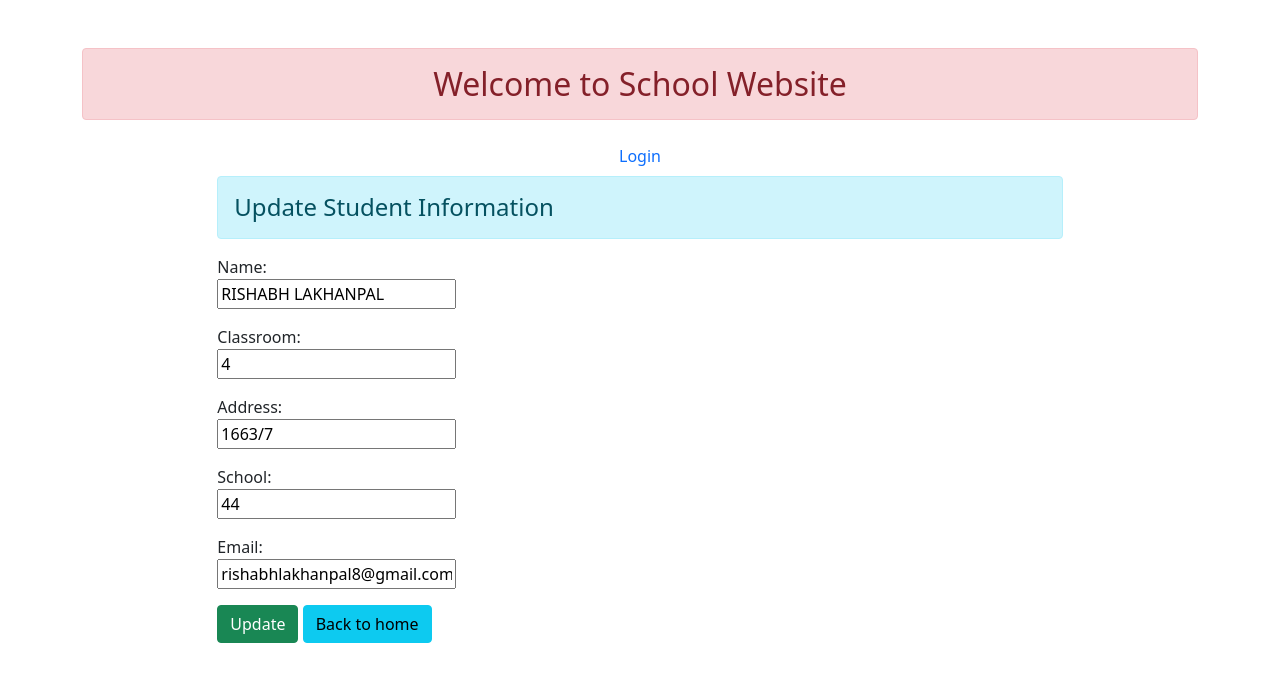
After one commit to Rishabh-lakhanpal/SchoolManagementDjango, a Django app: page /update/30/ in a window 1280 px wide. The commit adds this page. Shown: the top 682 px of the page. Run offline with Django 4.2, Linux system fonts and the light colour scheme; data comes from the database, SQL or seed files in the repository; both versions use the stored data as it was after the commit; some libraries are stand-ins or nearby versions.

Commit message:
Update Student Page

```diff
--- a/school_website/urls.py
+++ b/school_website/urls.py
@@ -26,4 +26,6 @@ urlpatterns = [
     path('exist/',views.existing),
     path('search/',views.search),
     path('delete/<int:id>/', views.delete_data, name="deletedata"),
+    path('update/<int:id>/', views.update_data, name="updatedata")
+
 ]
--- a/users/forms.py
+++ b/users/forms.py
@@ -1,16 +1,20 @@
 from django.contrib.auth.forms import UserCreationForm
 from django import forms
+from users.models import stud
 
 class CustomUserCreationForm(UserCreationForm):
     class Meta(UserCreationForm.Meta):
         fields = UserCreationForm.Meta.fields + ("email",)
 
-class StudForm(forms.Form):
-    Name = forms.CharField(max_length=30)
-    Classroom = forms.CharField(max_length=30)
-    Address = forms.CharField(max_length=30)
-    School = forms.CharField(max_length=30)
-    Email = forms.EmailField(max_length=30)
+class StudForm(forms.ModelForm):
+    class Meta:
+        model=stud
+        fields="__all__"
+    # Name = forms.CharField(max_length=30)
+    # Classroom = forms.CharField(max_length=30)
+    # Address = forms.CharField(max_length=30)
+    # School = forms.CharField(max_length=30)
+    # Email = forms.EmailField(max_length=30)
 
 class SForm(forms.Form):
     Name = forms.CharField(max_length=30)
--- a/users/templates/base.html
+++ b/users/templates/base.html
@@ -19,7 +19,7 @@
             <h2 class="text-center alert alert-danger">Welcome to School Website</h2>
 
         </div>
-        <ul class="nav">
+        <ul class="nav justify-content-center">
             {% if user.is_authenticated %}
                 <li class="nav-item">
                 <a class="nav-link active" aria-current="page" href="/">Home</a>
@@ -38,7 +38,7 @@
                 </li>
                 <li class="nav-item">
             {% else %}
-                <a class="nav-link" href="{% url 'login' %}">Login</a>
+                <a class="nav-link " href="{% url 'login' %}" >Login</a>
             {% endif %}
             </li>
         </ul>
--- a/users/templates/existingstud.html
+++ b/users/templates/existingstud.html
@@ -22,6 +22,7 @@
                 <td>{{ k.School }}</td>
                 <td>{{ k.Email }}</td>
                 <td>
+                    <a href="{% url 'updatedata' k.id %}" class="btn btn-warning btn-sm">Edit</a>
                     <form action="{% url 'deletedata' k.id %}" method="post" class="d-inline"> {% csrf_token %}
                         <input type="submit" class="btn btn-danger" value="Delete">
                     </form>
--- /dev/null
+++ b/users/templates/updatestudent.html
@@ -0,0 +1,15 @@
+{% include "base.html" %}
+
+{% block content %}
+<div class="row">
+    <div class="col-sm-8 offset-2">
+        <h4 class="alert alert-info">Update Student Information</h4>
+        <form action="" method="post">
+            {% csrf_token %}
+            {{form.as_p}}
+            <input type="submit" class="btn btn-success" value="Update">
+            <a href="{% url 'dashboard' %}" class="btn btn-info">Back to home</a>
+        </form>
+    </div>
+</div>
+{% endblock %}
--- a/users/views.py
+++ b/users/views.py
@@ -28,7 +28,7 @@ def newregister(request):
 
         if form.is_valid():
             name = form.cleaned_data['Name']
-            classroom = form.cleaned_data['Class']
+            classroom = form.cleaned_data['Classroom']
             address = form.cleaned_data['Address']
             school = form.cleaned_data['School']
             mail = form.cleaned_data['Email']
@@ -79,6 +79,18 @@ def search(request):
     else:
         return HttpResponseRedirect('/')
 
+def update_data(request, id):
+    if request.method == "POST":
+        pi = stud.objects.get(pk=id)
+        form = StudForm(request.POST, instance=pi)
+        if form.is_valid():
+            form.save()
+        return render(request,'existingstud.html',{"title":"Update Successfully"})
+    else:
+        pi = stud.objects.get(pk=id)
+        form = StudForm(instance=pi)
+    return render(request, 'updatestudent.html',{'form':form})
+
 def delete_data(request, id):
     if request.method == 'POST':
         pi = stud.objects.get(pk=id)
```
Also changed, not shown: db.sqlite3.
